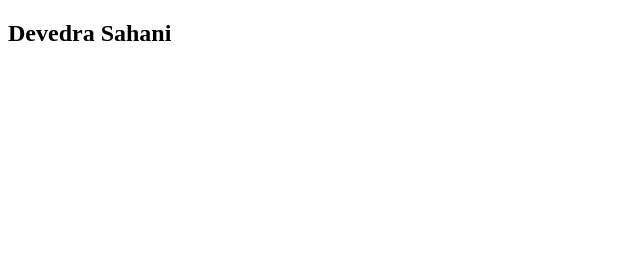
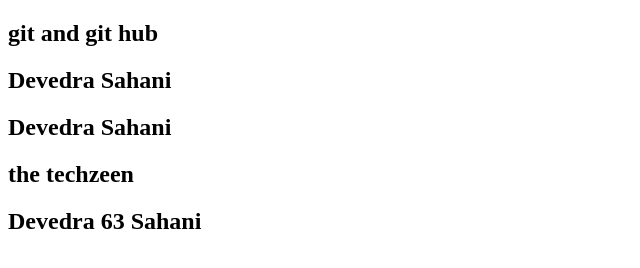
Before and after one commit to devendra-sa/Git-Reset-Command, a plain HTML site: page index.html in a window 1280 px wide. Shown: the whole page, without its empty margins (0-640 px from the left). Drawn offline with Linux system fonts and the light colour scheme.

Commit message:
get command done

```diff
--- a/index.html
+++ b/index.html
@@ -6,6 +6,10 @@
     <title>Document</title>
 </head>
 <body>
-    <h2>Devedra Sahani</h2>
+    <h2>git and git hub</h2>
+     <h2>Devedra Sahani</h2>
+      <h2>Devedra Sahani</h2>
+       <h2>the techzeen</h2>
+        <h2>Devedra 63 Sahani</h2>
 </body>
 </html>
```
